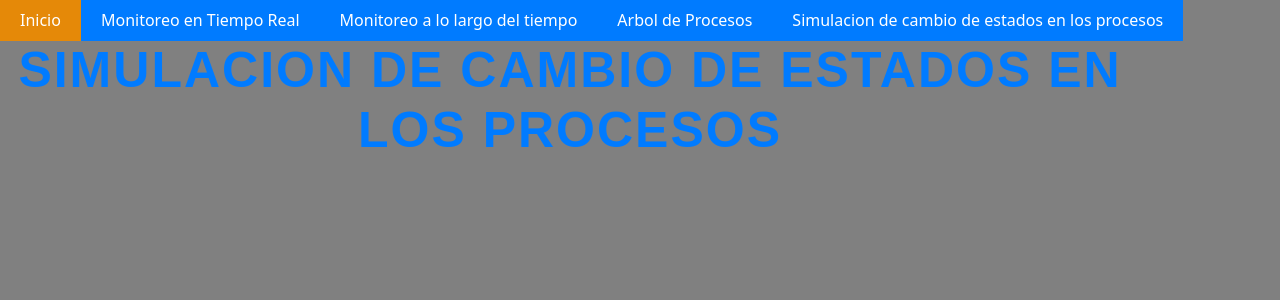
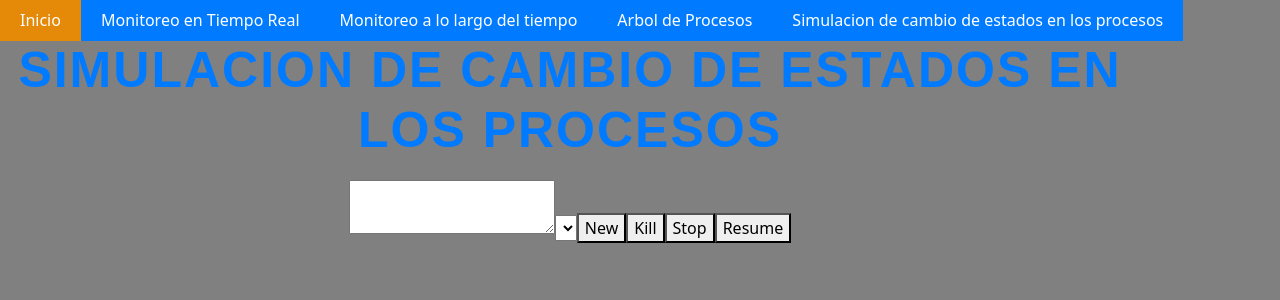
Before and after one commit to HenrryBran-Hub/SO1_1s2024_201314439, a React (Create React App) app in the folder Proyecto/Proyecto1/Frontend/react-front/: page /simulate in a window 1280 px wide. Shown: the top 300 px of the page. Built offline with nearby package versions, Linux system fonts and the light colour scheme.

Commit message:
add simulation

```diff
--- a/Proyecto/Proyecto1/Frontend/react-front/src/components/ProcessTree.js
+++ b/Proyecto/Proyecto1/Frontend/react-front/src/components/ProcessTree.js
@@ -39,15 +39,9 @@ const ProcessTree = () => {
   // Manejar el clic en el botón
   const handleClick = () => {
     const selectedOption = selectedPid;
-    // Utilizando expresión regular
-    const numeroExtraido = selectedOption.match(/^PID_\d+/)[0];
     // Utilizando split
     const parts = selectedOption.split("_");
     const numeroExtraido2 = parts[0] + "_" + parts[1];
-
-    console.log(numeroExtraido); // Imprimirá "PID_25"
-    console.log(numeroExtraido2); // También imprimirá "PID_25"
-
     fetch(`http://localhost:8080/processtree/data?proceso=${numeroExtraido2}`)
       .then((response) => response.json())
       .then((processData) => {
--- a/Proyecto/Proyecto1/Frontend/react-front/src/components/SimulateProcess.js
+++ b/Proyecto/Proyecto1/Frontend/react-front/src/components/SimulateProcess.js
@@ -1,8 +1,126 @@
-import React from "react";
+import React, { useState, useEffect } from "react";
 import NavBar from "./MyNavBar";
+import { DataSet, Network } from "vis-network/standalone";
 import "../styles/SimulateProcess.css";
 
 const SimulateProcess = () => {
+  const [processes, setProcesses] = useState([]);
+  const [network, setNetwork] = useState(null);
+  const [processName, setProcessName] = useState("");
+  const [selectedProcess, setSelectedProcess] = useState(null);
+  const [nodes, setNodes] = useState(new DataSet());
+  const [edges, setEdges] = useState(new DataSet());
+
+  useEffect(() => {
+    const container = document.getElementById("mynetwork");
+    if (container) {
+      const data = {
+        nodes: nodes,
+        edges: edges,
+      };
+      const options = {
+        width: "800px",
+        height: "600px",
+      };
+      setNetwork(new Network(container, data, options));
+    }
+  }, []);
+
+  const createProcess = () => {
+    if (!processName) {
+      alert("Por favor, introduce el nombre del proceso.");
+      return;
+    }
+    if (processes.some((p) => p.nombre === processName)) {
+      alert(
+        "Ya existe un proceso con ese nombre. Por favor, elige un nombre diferente."
+      );
+      return;
+    }
+    const newProcess = { pid: Date.now(), nombre: processName, estado: "new" };
+    setProcesses([...processes, newProcess]);
+    setSelectedProcess(newProcess.pid);
+    nodes.add([
+      { id: newProcess.pid + "new", label: "New", color: "blue" },
+      { id: newProcess.pid + "ready", label: "Ready", color: "blue" },
+      { id: newProcess.pid + "running", label: "Running", color: "green" },
+    ]);
+    edges.add([
+      {
+        id: newProcess.pid + "new-ready",
+        from: newProcess.pid + "new",
+        to: newProcess.pid + "ready",
+        label: "Admitted",
+      },
+      {
+        id: newProcess.pid + "ready-running",
+        from: newProcess.pid + "ready",
+        to: newProcess.pid + "running",
+        label: "Scheduler Dispatch",
+      },
+    ]);
+    network.selectNodes([newProcess.pid + "running"]);
+  };
+
+  const killProcess = (pid) => {
+    setProcesses(
+      processes.map((p) => (p.pid === pid ? { ...p, estado: "terminated" } : p))
+    );
+    nodes.add({ id: pid + "terminated", label: "Terminated", color: "red" });
+    edges.add({
+      id: pid + "running-terminated",
+      from: pid + "running",
+      to: pid + "terminated",
+      label: "Exit",
+    });
+    network.selectNodes([pid + "terminated"]);
+  };
+
+  const stopProcess = (pid) => {
+    setProcesses(
+      processes.map((p) => (p.pid === pid ? { ...p, estado: "ready" } : p))
+    );
+    if (!nodes.get(pid + "waiting")) {
+      nodes.add({ id: pid + "waiting", label: "Waiting", color: "yellow" });
+      edges.add([
+        {
+          id: pid + "running-waiting",
+          from: pid + "running",
+          to: pid + "waiting",
+          label: "I/O or Event Wait",
+        },
+        {
+          id: pid + "waiting-ready",
+          from: pid + "waiting",
+          to: pid + "ready",
+          label: "I/O or Event Completion",
+        },
+        {
+          id: pid + "running-ready",
+          from: pid + "running",
+          to: pid + "ready",
+          label: "Interrupt",
+        },
+      ]);
+    }
+    network.selectNodes([pid + "ready"]);
+  };
+
+  const resumeProcess = (pid) => {
+    setProcesses(
+      processes.map((p) => (p.pid === pid ? { ...p, estado: "running" } : p))
+    );
+    if (nodes.get(pid + "waiting")) {
+      nodes.remove(pid + "waiting");
+      edges.remove([
+        pid + "running-waiting",
+        pid + "waiting-ready",
+        pid + "running-ready",
+      ]);
+    }
+    network.selectNodes([pid + "running"]);
+  };
+
   return (
     <div>
       <NavBar />
@@ -10,7 +128,52 @@ const SimulateProcess = () => {
         <h1 className="titulo">
           Simulacion de Cambio de Estados en los Procesos
         </h1>
-        <div></div>
+        <textarea
+          value={processName}
+          onChange={(e) => setProcessName(e.target.value)}
+        />
+        <select
+          value={selectedProcess}
+          onChange={(e) => setSelectedProcess(e.target.value)}
+        >
+          {processes.map((process) => (
+            <option key={process.pid} value={process.pid}>
+              {process.nombre}
+            </option>
+          ))}
+        </select>
+        <button onClick={createProcess}>New</button>
+        <button
+          onClick={() =>
+            selectedProcess &&
+            processes.find((p) => p.pid === selectedProcess).estado !==
+              "terminated" &&
+            killProcess(selectedProcess)
+          }
+        >
+          Kill
+        </button>
+        <button
+          onClick={() =>
+            selectedProcess &&
+            processes.find((p) => p.pid === selectedProcess).estado !==
+              "terminated" &&
+            stopProcess(selectedProcess)
+          }
+        >
+          Stop
+        </button>
+        <button
+          onClick={() =>
+            selectedProcess &&
+            processes.find((p) => p.pid === selectedProcess).estado !==
+              "terminated" &&
+            resumeProcess(selectedProcess)
+          }
+        >
+          Resume
+        </button>
+        <div id="mynetwork" style={{ width: "800px", height: "600px" }}></div>
       </div>
     </div>
   );
```
Also changed, not shown: 1 other file (tests, documents, lock files or other folders).
